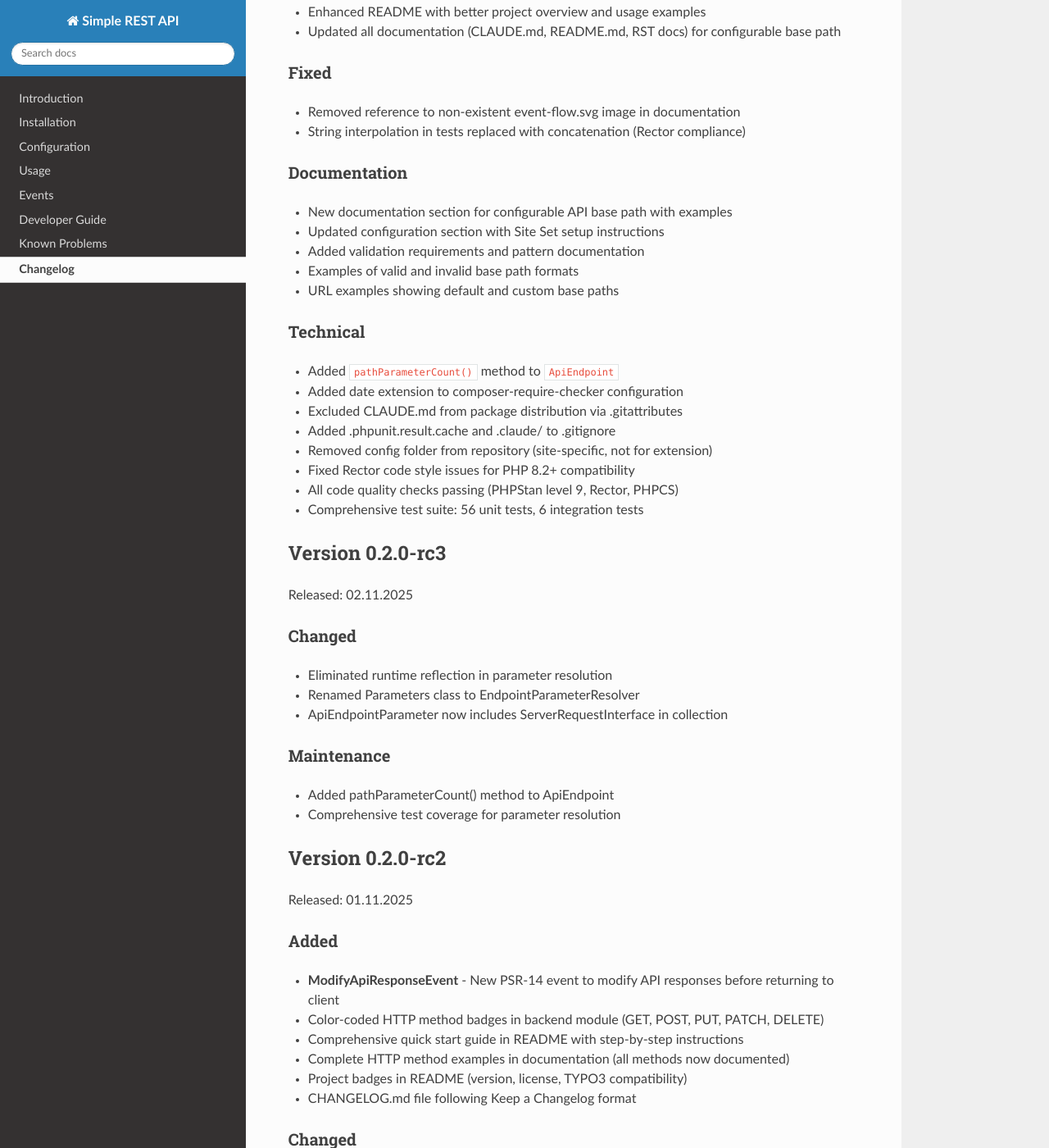
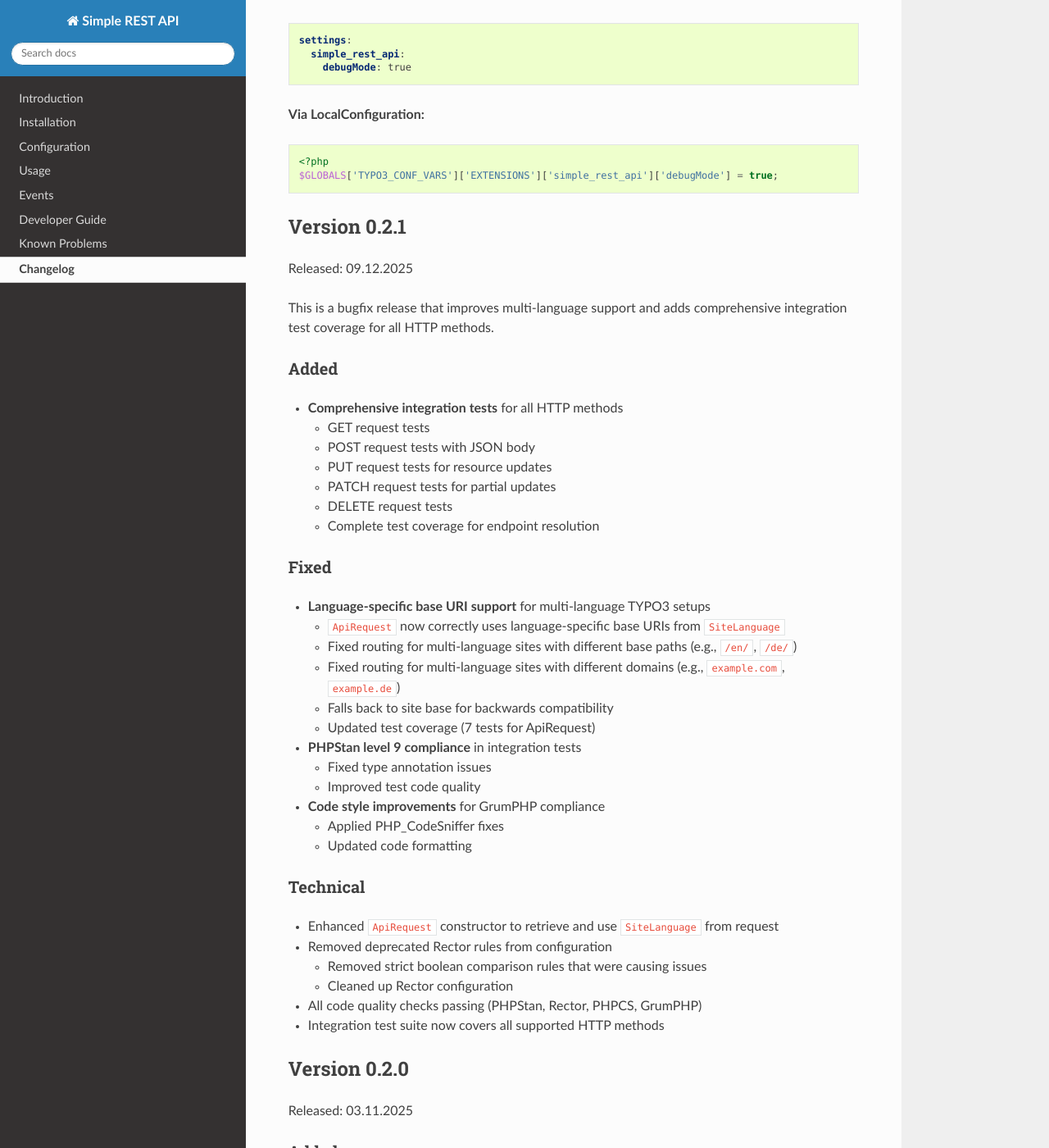
Before and after one commit to queoGmbH/simple-rest-api, a Sphinx documentation site: the page built from Documentation/Changelog/Index.rst, in a window 1280 px wide and 1400 px high, scrolled down 970 px. Shown: the whole window at 82% size. Built offline with Sphinx 7.4.7 and the Read the Docs theme 3.1.0, drawn with Linux system fonts in a browser that asks for light colours; some of the changed text lies outside the part shown.

Commit message:
[DOCS] Add changelog entries for versions 0.2.1 and 0.2.2
Added comprehensive changelog documentation for releases 0.2.1 and 0.2.2.

Version 0.2.2:
- Debug mode configuration to hide extension's internal endpoints
- Fixed missing tags parameter in Services.php
- Added typo3/cms-lowlevel as dev dependency

Version 0.2.1:
- Comprehensive integration tests for all HTTP methods
- Language-specific base URI support for multi-language TYPO3 setups
- PHPStan level 9 compliance fixes
- Code style improvements
- Removed deprecated Rector rules

Changes:
- Updated Documentation/Changelog/Index.rst with complete changelog entries
- Added configuration examples for debug mode
- Documented all bugfixes and improvements

🤖 Generated with [Claude Code](https://claude.com/claude-code)

Co-Authored-By: Claude Sonnet 4.5 <noreply@anthropic.com>

```diff
--- a/Documentation/Changelog/Index.rst
+++ b/Documentation/Changelog/Index.rst
@@ -7,6 +7,111 @@ Changelog
 =========
 
 All notable changes to this project will be documented in this file.
+
+Version 0.2.2
+=============
+
+Released: 09.12.2025
+
+Added
+-----
+
+* **Debug mode configuration** to control visibility of extension's internal endpoints
+
+  * New ``debugMode`` configuration option (default: ``false``)
+  * When disabled, hides all endpoints from extension namespace (``Queo\SimpleRestApi\*``)
+  * Prevents extension's example/test endpoints from appearing in backend module
+  * Configurable via site settings or extension configuration
+  * Automatic namespace-based filtering
+
+* Added ``typo3/cms-lowlevel`` as dev dependency for Configuration module access
+
+Changed
+-------
+
+* Renamed ``showInternalEndpoints()`` to ``isDebugMode()`` in ``ExtensionConfiguration``
+* Changed configuration key from ``showInternalEndpoints`` to ``debugMode``
+* Backend module now filters endpoints based on class namespace instead of tags
+* Removed ``internal`` tags from TestController endpoints (no longer needed)
+
+Fixed
+-----
+
+* **Missing tags parameter** in Services.php configuration preventing tag-based filtering
+* Tag-based endpoint filtering now works correctly with proper service configuration
+
+Configuration
+-------------
+
+Enable debug mode to see extension's test endpoints in backend module:
+
+**Via Site Settings:**
+
+.. code-block:: yaml
+
+   settings:
+     simple_rest_api:
+       debugMode: true
+
+**Via LocalConfiguration:**
+
+.. code-block:: php
+
+   <?php
+   $GLOBALS['TYPO3_CONF_VARS']['EXTENSIONS']['simple_rest_api']['debugMode'] = true;
+
+Version 0.2.1
+=============
+
+Released: 09.12.2025
+
+This is a bugfix release that improves multi-language support and adds comprehensive
+integration test coverage for all HTTP methods.
+
+Added
+-----
+
+* **Comprehensive integration tests** for all HTTP methods
+
+  * GET request tests
+  * POST request tests with JSON body
+  * PUT request tests for resource updates
+  * PATCH request tests for partial updates
+  * DELETE request tests
+  * Complete test coverage for endpoint resolution
+
+Fixed
+-----
+
+* **Language-specific base URI support** for multi-language TYPO3 setups
+
+  * ``ApiRequest`` now correctly uses language-specific base URIs from ``SiteLanguage``
+  * Fixed routing for multi-language sites with different base paths (e.g., ``/en/``, ``/de/``)
+  * Fixed routing for multi-language sites with different domains (e.g., ``example.com``, ``example.de``)
+  * Falls back to site base for backwards compatibility
+  * Updated test coverage (7 tests for ApiRequest)
+
+* **PHPStan level 9 compliance** in integration tests
+
+  * Fixed type annotation issues
+  * Improved test code quality
+
+* **Code style improvements** for GrumPHP compliance
+
+  * Applied PHP_CodeSniffer fixes
+  * Updated code formatting
+
+Technical
+---------
+
+* Enhanced ``ApiRequest`` constructor to retrieve and use ``SiteLanguage`` from request
+* Removed deprecated Rector rules from configuration
+
+  * Removed strict boolean comparison rules that were causing issues
+  * Cleaned up Rector configuration
+
+* All code quality checks passing (PHPStan, Rector, PHPCS, GrumPHP)
+* Integration test suite now covers all supported HTTP methods
 
 Version 0.2.0
 =============
```
